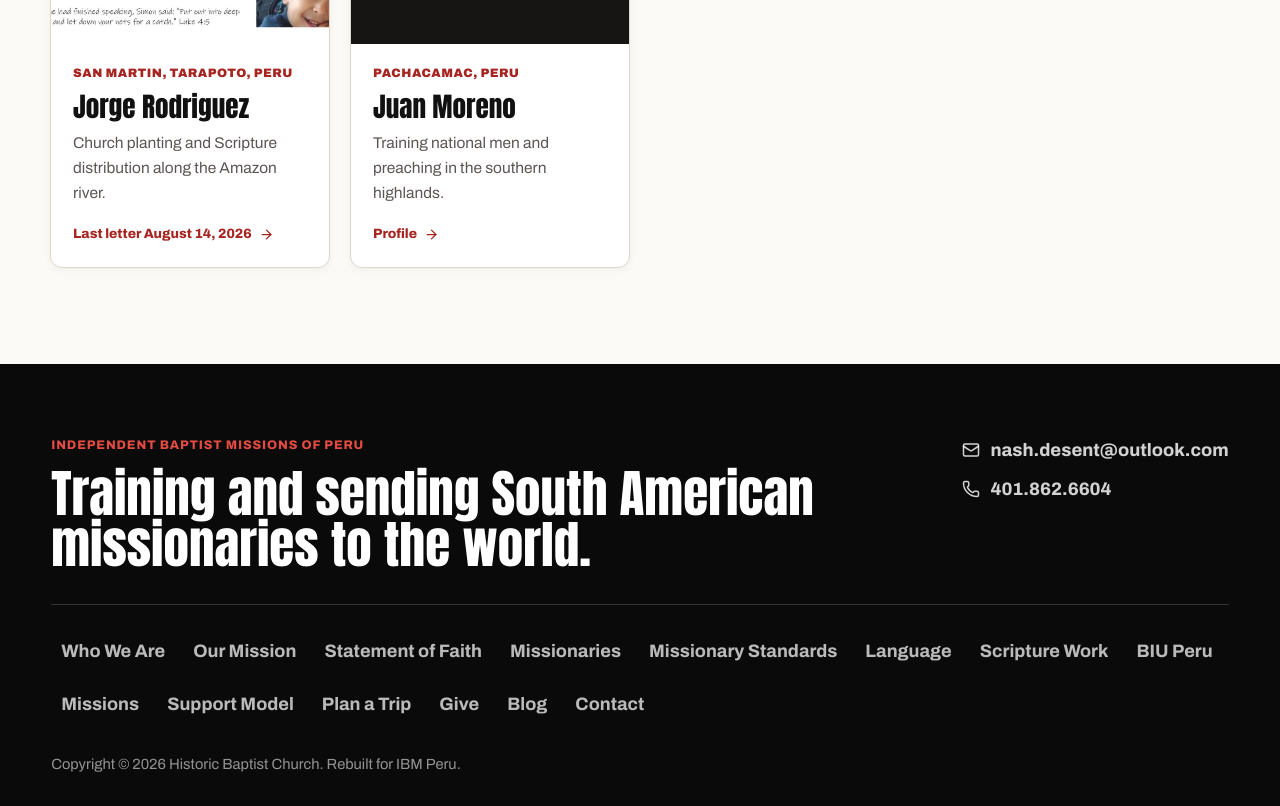
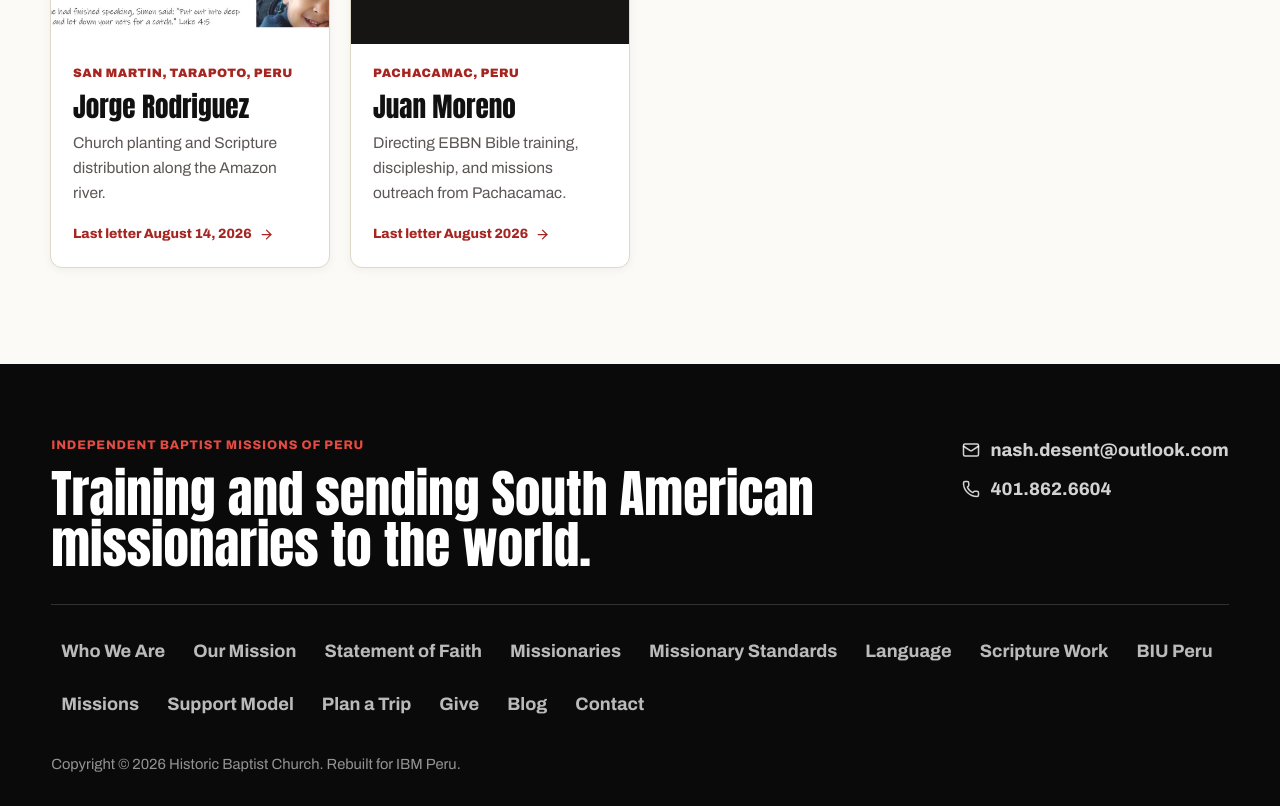
Before and after one commit to edesent/ibmperu-redesign, a Next.js app: page /missionaries in a window 1280 px wide. Shown: the part 780-1586 px from the top of the page. Built offline with nearby package versions, Linux system fonts and the light colour scheme; no server answers.

Commit message:
Filled Juan Moreno page from August ministry report

```diff
--- a/content/missionaries.ts
+++ b/content/missionaries.ts
@@ -149,15 +149,30 @@ export const missionaries: Missionary[] = [
     ],
   },
   {
-    placeholder: true,
     slug: "juan-moreno",
     name: "Juan Moreno",
     field: "Pachacamac, Peru",
-    sentBy: "Historic Baptist Church",
-    since: "2022",
-    summary: "Training national men and preaching in the southern highlands.",
+    sentBy: "Iglesia Bautista El Lindero Antiguo",
+    summary: "Directing EBBN Bible training, discipleship, and missions outreach from Pachacamac.",
     bio: [
-      "A second sample profile, kept shorter on purpose — a missionary with only a paragraph and no letters yet still gets a complete page.",
+      "Juan Moreno serves with his family in Pachacamac, south of Lima, where he directs the EBBN Ministry under the authority of Iglesia Bautista El Lindero Antiguo. The work in Pachacamac also serves as a base for the missions project throughout Peru.",
+      "Through EBBN, Juan helps train Baptist Bible School teachers and prepares editable Bible study materials for children, adolescents, and young people. His burden is to instill a heart for missions in local churches and help raise up courageous missionaries and pastors.",
+      "Juan also serves with Independent Baptist Missions of Peru, contributing his experience in Excel and data management to track the missions program's income and expenses. The program connects missionaries and supporting churches in Peru, the United States, and other parts of the world.",
+      "At the Pachacamac mission, the Moreno family serves through preaching, Bible studies, children's ministry, discipleship, and guitar lessons used as an outreach to young people and their families.",
+    ],
+    letters: [
+      {
+        date: "2026-08",
+        title: "August 2026 Ministry Report",
+        body: [
+          "Juan presented the EBBN ministry to pastors and missionaries at the first Leaders and Pastors Conference. He proposed training Baptist Bible School teachers so that churches can develop a strong missions vision in their classrooms and prepare future missionaries and pastors.",
+          "During a Bible study connected with guitar lessons, a young man accepted Christ. The Moreno family asks prayer for his spiritual growth and for opportunities to reach his family with the gospel.",
+          "EBBN Bible study materials were shared with missionaries serving in Ayacucho and Arequipa. The Exploring God material, which teaches the attributes of God, was prepared in editable versions for children's and youth classes.",
+          "The Pachacamac mission held a special Children's Day activity. The family asks prayer for the believing families who attend faithfully, along with every new believer and child attending the church.",
+          "Prayer requests include wisdom in sharing God's Word, the families and visitors attending services, land in San Antonio de Pachacamac, resources for the ministry and the Moreno home, and the guitar-class outreach project.",
+          "The Moreno family thanks God for the opportunity to share the gospel and expresses gratitude to the churches and individuals whose prayers and financial support make the work possible.",
+        ],
+      },
     ],
   },
 ];
```
